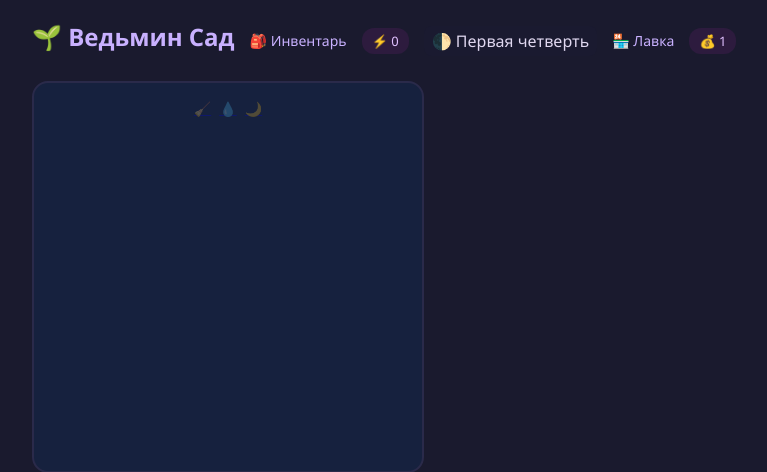
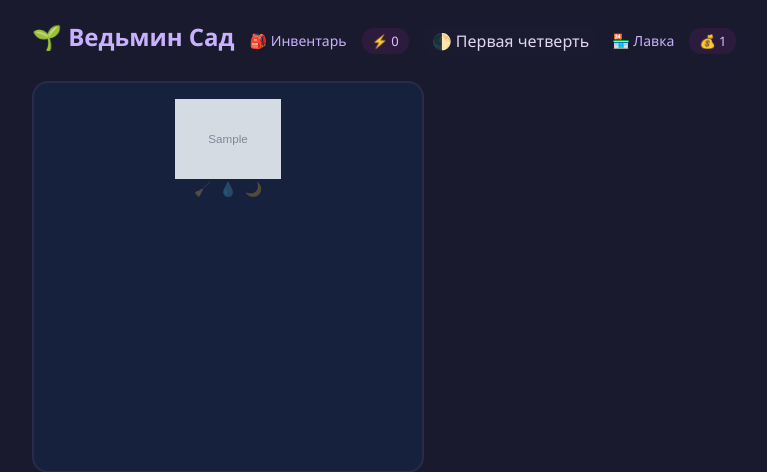
Before and after one commit to Kobatoha/TheLittleWitch, a FastAPI app: page /api/game/garden/page in a window 1280 px wide. Shown: the top 472 px of the page, without its empty margins (208-975 px from the left). Run offline with FastAPI, Linux system fonts and the light colour scheme; data comes from the database, SQL or seed files in the repository; tables that the repository leaves empty hold one stand-in row (values such as "Sample post"); grey boxes marked "Sample" are stand-in pictures; parts of the project's set-up code (start-up, migrations or seed data) failed here and were passed over.

Commit message:
feat: add plant icons to inventory and garden templates; enhance static file serving in main app and update plant detail display for improved user experience

```diff
--- a/app/game/inventory_router.py
+++ b/app/game/inventory_router.py
@@ -39,7 +39,8 @@ def inventory_page(request: Request, db: Session = Depends(get_db)):
             "quality": inv.quality if inv.quality else QUALITY_NORMAL,
             "quantity": inv.quantity,
             "description": inv.item.description or "",
-            "created_at": format_dt(inv.created_at)
+            "created_at": format_dt(inv.created_at),
+            "icon": inv.item.icon,
         }
 
         if inv.item.item_type == "ingredient":
--- a/app/game/router.py
+++ b/app/game/router.py
@@ -61,6 +61,7 @@ def bed_to_dict(bed):
         "can_clean": bed.can_clean,
         "essence_bar_max": balance.ESSENCE_BAR_MAX,
         "can_moon_bath": bed.can_moon_bath,
+        "icon": bed.plant.icon if bed.plant and bed.plant.icon else None,
     }
 
 # === API ===
--- a/app/main.py
+++ b/app/main.py
@@ -1,6 +1,8 @@
 from contextlib import asynccontextmanager
 
 from fastapi import FastAPI
+from fastapi.staticfiles import StaticFiles
+
 from starlette.middleware.sessions import SessionMiddleware
 
 from app.admin import setup_admin
@@ -20,6 +22,7 @@ app = FastAPI(
     description="FastAPI + SQLite + SQLAdmin",
     lifespan=lifespan,
 )
+app.mount("/static", StaticFiles(directory="app/static"), name="static")
 
 app.add_middleware(SessionMiddleware, secret_key=SECRET_KEY)
 setup_admin(app)
--- a/app/templates/garden.html
+++ b/app/templates/garden.html
@@ -91,9 +91,18 @@
         .bed-card.empty { border-style: dashed; border-color: #2a2a3a; }
 
         .plant-icon {
-            font-size: 32px;
-            text-align: center;
-            line-height: 1;
+            width: 100%;
+            height: 80px;
+            display: flex;
+            align-items: center;
+            justify-content: center;
+            overflow: hidden;
+            border-radius: 12px;
+        }
+        .plant-icon img {
+            width: 100%;
+            height: 100%;
+            object-fit: contain;
         }
         .plant-name {
             font-weight: 700;
@@ -281,6 +290,20 @@
                 {% if bed.plant_name %}
                     <a href="/api/game/garden/plant/{{ bed.id }}" style="...">
                         <!-- иконка, имя, стадия, бары -->
+                        <div class="plant-icon">
+                            {% if bed.icon %}
+                                <img src="/static/{{ bed.icon }}" alt="{{ bed.plant_name }}" style="width:100%; height:100%; object-fit:contain; border-radius:12px;">
+                            {% else %}
+                                {% if bed.stage_name == "Семя" %}🌰
+                                {% elif bed.stage_name == "Росток" %}🌱
+                                {% elif bed.stage_name == "Стебель" %}🌿
+                                {% elif bed.stage_name == "Бутон" %}🌷
+                                {% elif bed.stage_name == "Цветение" %}🌸
+                                {% elif bed.stage_name == "Зрелость" %}🌻
+                                {% else %}🪴
+                                {% endif %}
+                            {% endif %}
+                        </div>
 
                         <!-- Индикаторы ухода -->
                         <div style="display:flex; gap:8px; justify-content:center; font-size:14px;">
--- a/seed.py
+++ b/seed.py
@@ -23,6 +23,7 @@ def seed_plants():
             growth_per_care=10,
             min_harvest_stage=70,
             base_potency=100,
+            icon="plants/lunar_lily/lily.png",
         ),
         Plant(
             name="Шипучка болотная",
```
Also changed, not shown: app/templates/inventory.html (+9 -5 lines), app/templates/plant_detail.html (+6 -1 lines), app/static/plants/lunar_lily/lily.png (added).
